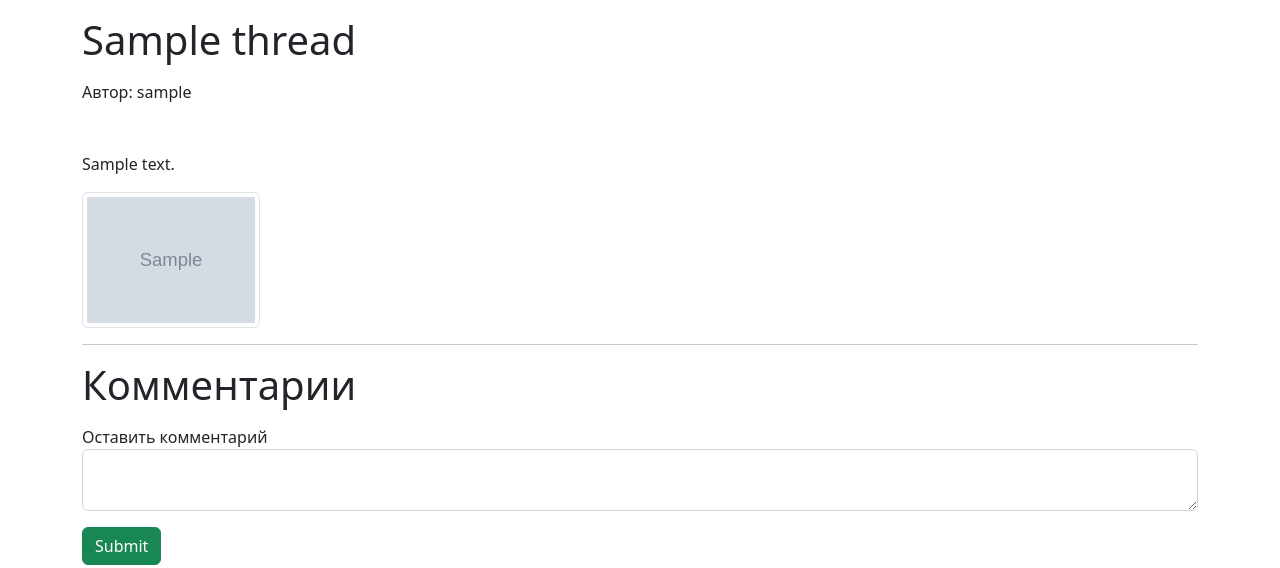
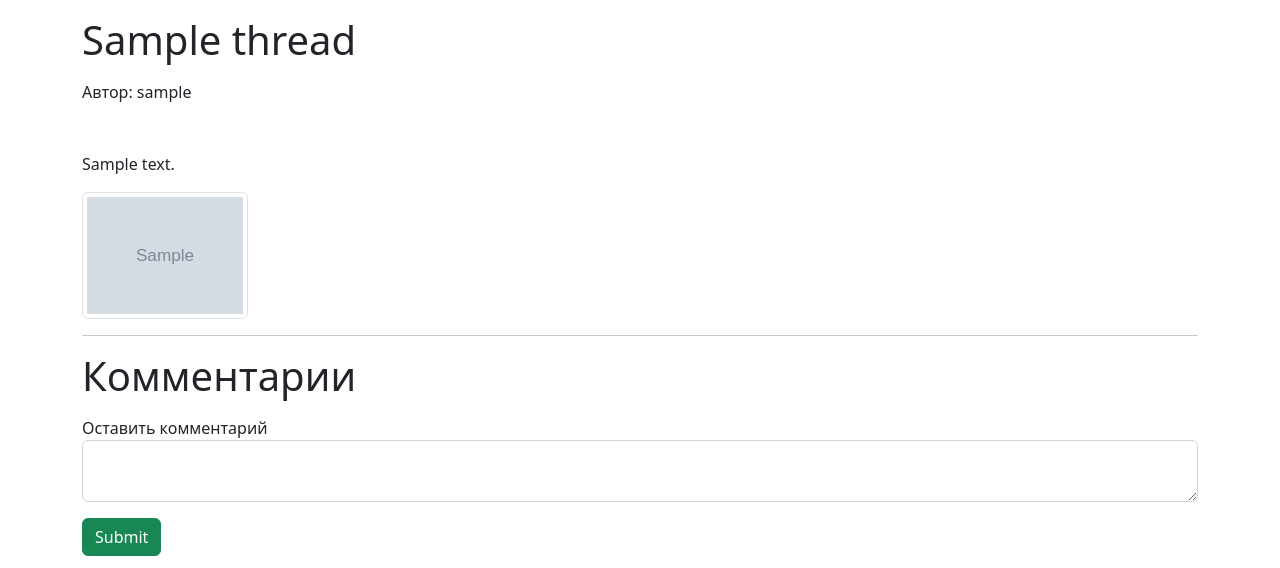
Before and after one commit to Tortolet/Forum, a Spring Boot app: page /group/1/post?id=1 in a window 1280 px wide. Shown: the part 72-640 px from the top of the page. Run offline with Spring Boot 4, Linux system fonts and the light colour scheme; a user stored in the database is signed in; tables that the repository leaves empty hold one stand-in row (values such as "Sample post"); grey boxes marked "Sample" are stand-in pictures; some of the project's set-up classes (security, data sources, template engines, error pages and the like) are left out, and stand-ins take their place.

Commit message:
0.19 (Fix the dir)

```diff
--- a/src/main/java/com/example/forum/config/WebSecurityConfig.java
+++ b/src/main/java/com/example/forum/config/WebSecurityConfig.java
@@ -31,7 +31,7 @@
                 .csrf().disable();
         http
                 .authorizeRequests()
-                .antMatchers("/css/**", "/js/**","/registration").permitAll() // , "/", "/index"
+                .antMatchers("/css/**", "/js/**", "/img/**","/registration").permitAll() // , "/", "/index"
                 .anyRequest().authenticated()
                 .and()
                 .formLogin()
--- a/src/main/java/com/example/forum/controllers/ThreadController.java
+++ b/src/main/java/com/example/forum/controllers/ThreadController.java
@@ -25,7 +25,7 @@
 @Controller
 public class ThreadController {
 
-    public static String uploadDir = System.getProperty("user.dir") + "/src/main/resources/static/images";
+    public static String uploadDir = System.getProperty("user.dir") + "/upload";
 
     @Autowired
     private ThreadService threadService;
--- a/src/main/resources/templates/post.html
+++ b/src/main/resources/templates/post.html
@@ -48,10 +48,10 @@
   <p th:text="'Автор: ' + ${thread.getUsers().getUsername()}" class="mt-3"></p>
   <p th:text="${thread.getContent()}" class="mt-5"></p>
   <div class="row">
-    <div class="col-md-4">
-      <div class="thumbnail" th:each="file : ${files}" th:if="${file.getThreads() == thread}">
-        <a th:href="@{${'/images/' + file.getFilename()}}">
-          <img th:src="@{${'/images/' + file.getFilename()}}" class="img-thumbnail" style="width: 50%">
+    <div class="col-2" th:each="file : ${files}" th:if="${file.getThreads() == thread}">
+      <div class="" >
+        <a th:href="@{${'/img/' + file.getFilename()}}">
+          <img th:src="@{${'/img/' + file.getFilename()}}" class="img-thumbnail" style="width: 100%">
         </a>
       </div>
     </div>
```
Also changed, not shown: src/main/java/com/example/forum/config/MvcConfig.java (+9 -0 lines), 6 other files.
